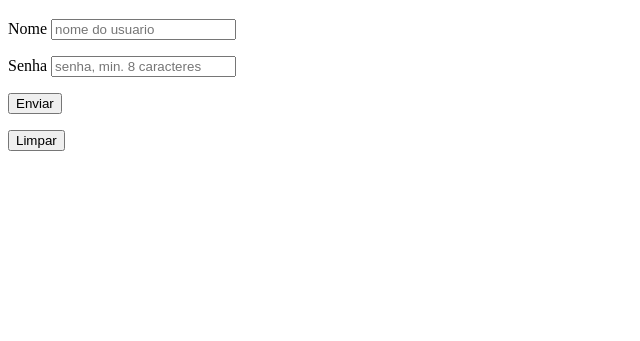
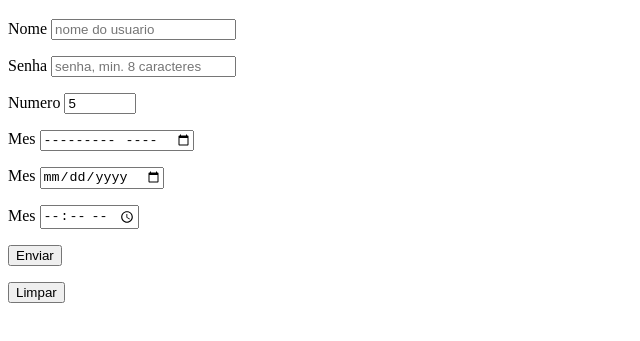
Before and after one commit to ICarlos-EduardoI/Curso-HTM-CSS, a plain HTML site: page TUDO/Formulario.html in a window 1280 px wide. Shown: the part 61-402 px from the top of the page, without its empty margins (0-640 px from the left). Drawn offline with Linux system fonts and the light colour scheme.

Commit message:
Formulário

```diff
--- a/TUDO/Formulario.html
+++ b/TUDO/Formulario.html
@@ -18,6 +18,22 @@
             <input type="password" name="senha" id="senha" required minlength="8" maxlength="20" placeholder="senha, min. 8 caracteres" autocomplete="current-password">
         </p>
 
+        <p><label for="inumero">Numero</label>
+            <input type="number" name="senha" value="5" id="numero" required min="0" max="10" placeholder="0 a 10" step="0.1">
+        </p>
+
+        <p><label for="imes">Mes</label>
+            <input type="month" name="imes" id="imes" maxlength="20">
+        </p>
+
+        <p><label for="idia">Mes</label>
+            <input type="date" name="idia" id="idia">
+        </p>
+
+        <p><label for="ihora">Mes</label>
+            <input type="time" name="ihora" id="ihora">
+        </p>
+
         <p><input type="submit" value="Enviar"></p>
         <p><input type="reset" value="Limpar"></p>
     </form>
```
